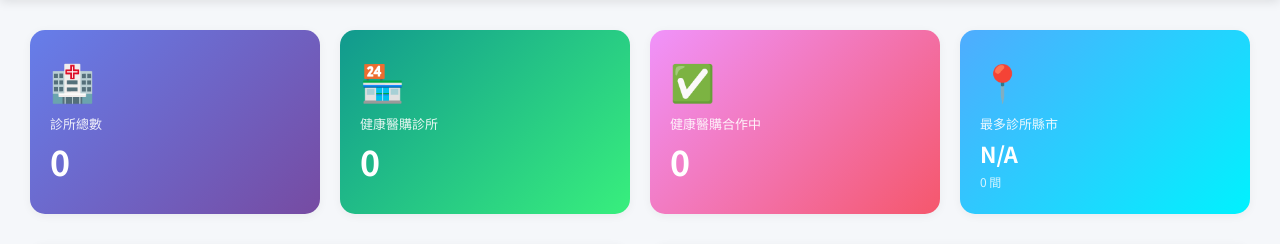
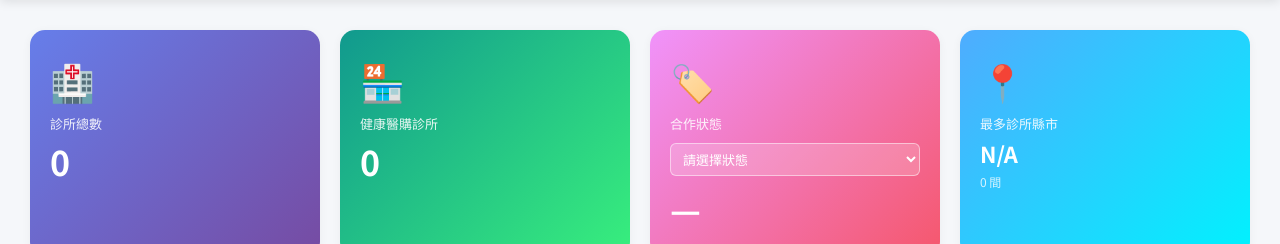
Before and after one commit to bcmedia-dr/clinic-management-system, a Flask app: page /analytics in a window 1280 px wide. Shown: the part 139-383 px from the top of the page. Run offline with Flask 3, Linux system fonts and the light colour scheme; the visitor is signed in with stand-in values (Sample User, id 1); data that the repository does not hold is empty.

Commit message:
更新儀表板顯示，聯絡人欄位改名

```diff
--- a/templates/analytics.html
+++ b/templates/analytics.html
@@ -95,6 +95,15 @@
             height: 280px; color: #999; font-size: 14px;
         }
 
+        .stat-select {
+            width: 100%; margin: 6px 0 8px;
+            padding: 5px 8px; border-radius: 6px;
+            border: 1px solid rgba(255,255,255,0.5);
+            background: rgba(255,255,255,0.2); color: white;
+            font-size: 13px; font-family: 'Noto Sans TC', sans-serif; cursor: pointer;
+        }
+        .stat-select option { color: #333; background: white; }
+
         @media (max-width: 900px) {
             .stats-row { grid-template-columns: repeat(2, 1fr); }
             .charts-grid { grid-template-columns: 1fr; }
@@ -135,9 +144,15 @@
                 <div class="stat-value" id="kHmTotal">—</div>
             </div>
             <div class="stat-card c3">
-                <div class="stat-icon">✅</div>
-                <div class="stat-label">健康醫購合作中</div>
-                <div class="stat-value" id="kHmActive">—</div>
+                <div class="stat-icon">🏷️</div>
+                <div class="stat-label" id="hmStatusLabel">合作狀態</div>
+                <select class="stat-select" id="hmStatusSelect" onchange="onHmStatusChange()">
+                    <option value="">請選擇狀態</option>
+                    <option value="合作中">合作中</option>
+                    <option value="暫停">暫停</option>
+                    <option value="結束">結束</option>
+                </select>
+                <div class="stat-value" id="kHmStatus">—</div>
             </div>
             <div class="stat-card c4">
                 <div class="stat-icon">📍</div>
@@ -212,6 +227,9 @@
         Chart.defaults.font.size = 13;
         Chart.defaults.color = '#555';
 
+        let _hmStatusData = {};   // 儲存 hm_status 供選取器使用
+        let _chartHmStatus = null;
+
         const COLORS = [
             '#667eea','#764ba2','#f093fb','#f5576c','#4facfe',
             '#00f2fe','#43e97b','#38f9d7','#fa709a','#fee140',
@@ -227,9 +245,11 @@
                 // ── 數字卡片 ──
                 document.getElementById('kTotal').textContent      = d.total;
                 document.getElementById('kHmTotal').textContent    = d.hm_total;
-                document.getElementById('kHmActive').textContent   = d.hm_active;
                 document.getElementById('kTopRegion').textContent  = d.top_region;
                 document.getElementById('kTopRegionCount').textContent = d.top_region_count + ' 間';
+
+                // 儲存合作狀態資料供選取器使用
+                _hmStatusData = d.hm_status;
 
                 // ── 1. 各縣市診所數（長條圖） ──
                 const regionLabels = Object.keys(d.regions);
@@ -314,11 +334,11 @@
                 });
 
                 // ── 4. 健康醫購合作狀態（圓餅圖） ──
-                const hmStatusLabels = Object.keys(d.hm_status);
-                const hmStatusData   = Object.values(d.hm_status);
-                const hmStatusColors = ['#d4edda', '#fff3cd', '#f8d7da'];
+                const hmStatusLabels  = Object.keys(d.hm_status);
+                const hmStatusData    = Object.values(d.hm_status);
+                const hmStatusColors  = ['#d4edda', '#fff3cd', '#f8d7da'];
                 const hmStatusBorders = ['#155724', '#856404', '#721c24'];
-                new Chart(document.getElementById('chartHmStatus'), {
+                _chartHmStatus = new Chart(document.getElementById('chartHmStatus'), {
                     type: 'doughnut',
                     data: {
                         labels: hmStatusLabels,
@@ -381,6 +401,30 @@
             }
         }
 
+        function onHmStatusChange() {
+            const status = document.getElementById('hmStatusSelect').value;
+            const label  = document.getElementById('hmStatusLabel');
+            const value  = document.getElementById('kHmStatus');
+
+            if (status) {
+                label.textContent = status;
+                value.textContent = (_hmStatusData[status] ?? 0) + ' 間';
+            } else {
+                label.textContent = '合作狀態';
+                value.textContent = '—';
+            }
+
+            // 更新圓餅圖：選取狀態時該 slice 加深，其餘變淡
+            if (!_chartHmStatus) return;
+            const allLabels = ['合作中', '暫停', '結束'];
+            const allColors  = ['#d4edda', '#fff3cd', '#f8d7da'];
+            const dimColors  = ['#d4edda55', '#fff3cd55', '#f8d7da55'];
+            _chartHmStatus.data.datasets[0].backgroundColor = allLabels.map((l, i) =>
+                !status || l === status ? allColors[i] : dimColors[i]
+            );
+            _chartHmStatus.update();
+        }
+
         loadAndRender();
     </script>
 </body>
```
Also changed, not shown: templates/health_mall.html (+21 -7 lines), templates/index.html (+4 -4 lines).
